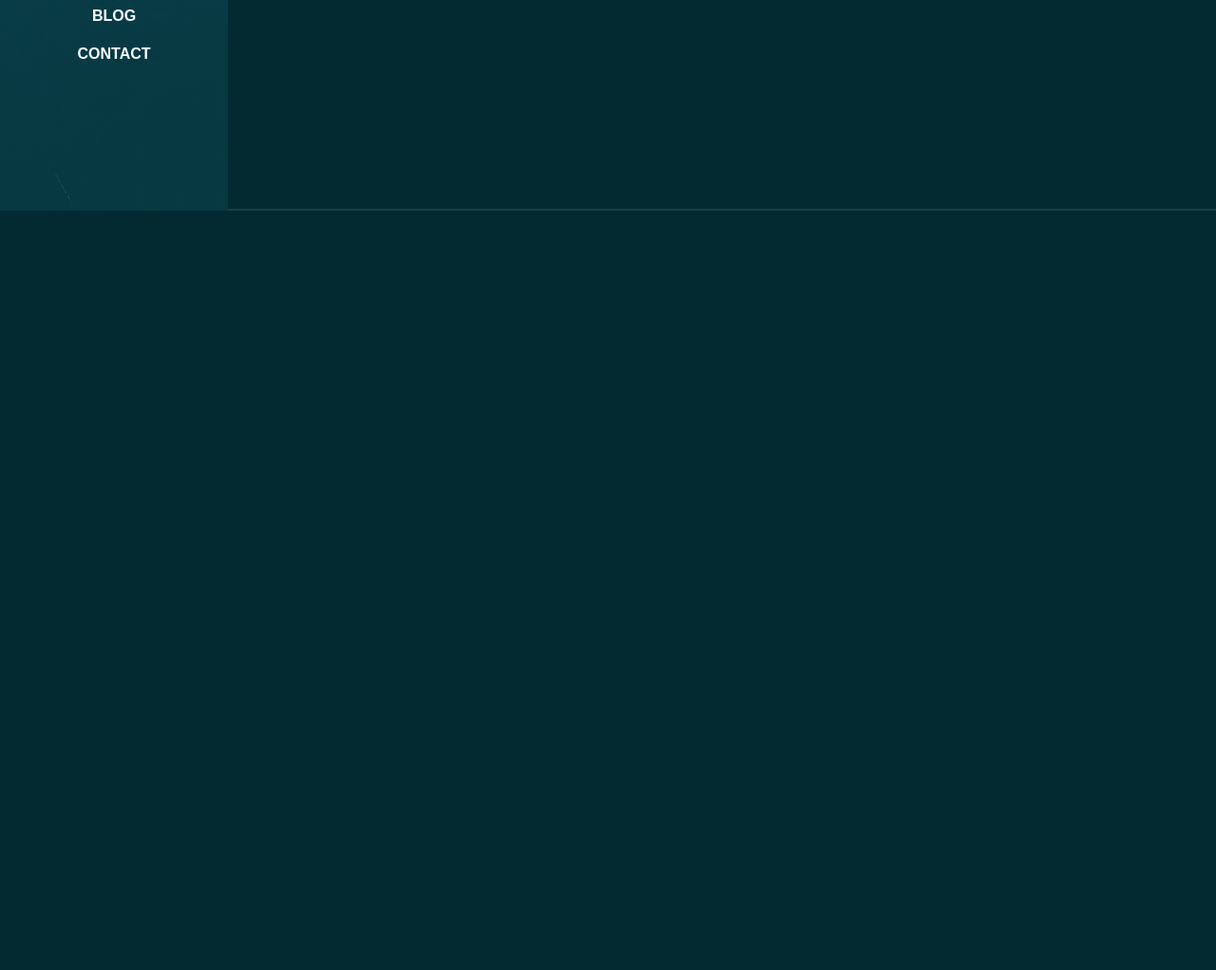
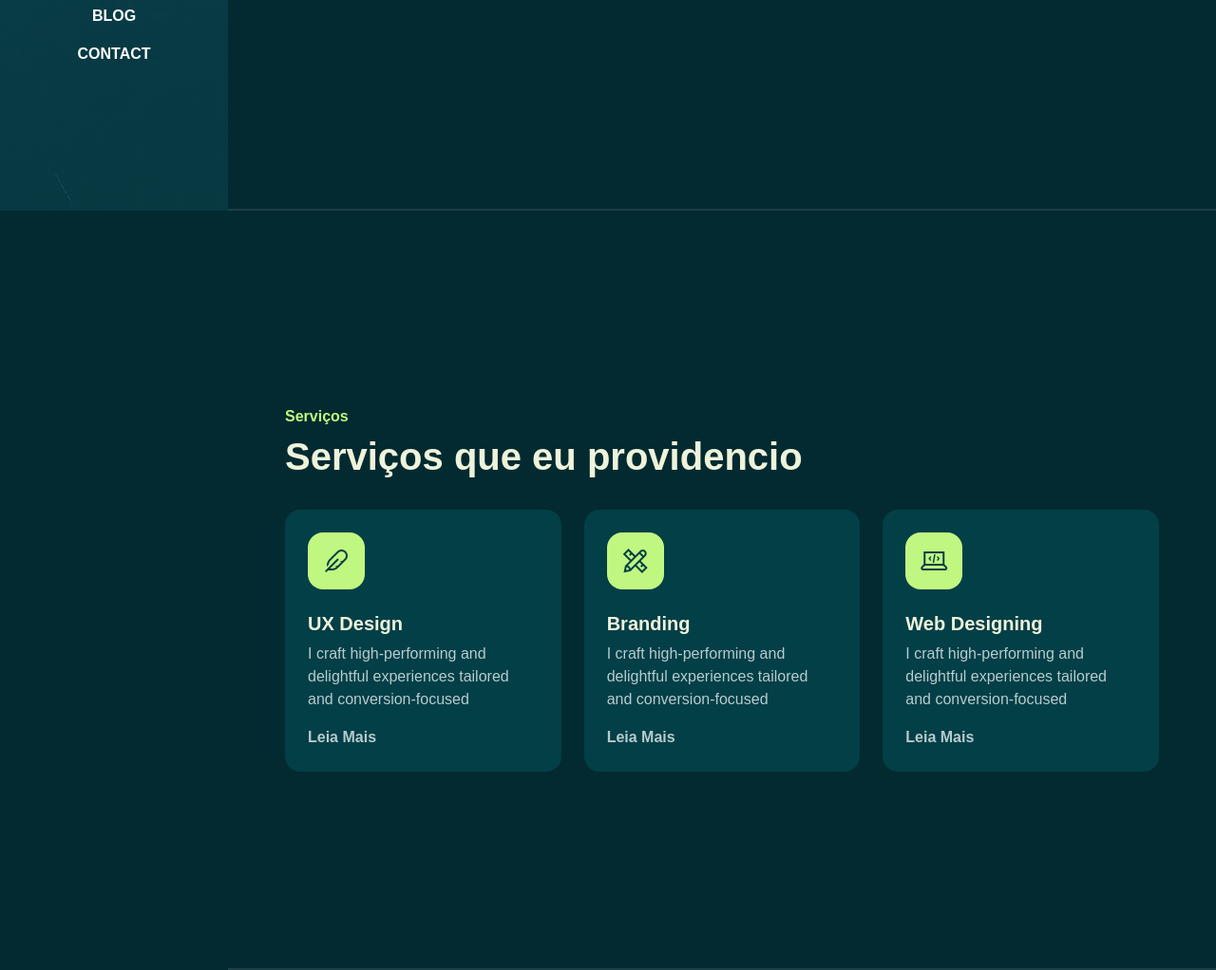
Before and after one commit to joaovictor-sf/joaovictor-sf.github.io, a plain HTML site: page index.html in a window 1280 px wide. Shown: the part 578-1600 px from the top of the page at 95% size. Before the commit the page ends 800 px from the top, so only its background shows below. Drawn offline with Linux system fonts and the light colour scheme; a web font is replaced by a local one.

Commit message:
add services

```diff
--- a/assets/css/style.css
+++ b/assets/css/style.css
@@ -36,6 +36,10 @@ img {
     width: 100%;
 }
 
+.bg-base {
+    background-color: var(--color-base);
+}
+
 .text-brand{
     color: var(--color-brand);
 }
@@ -51,6 +55,25 @@ img {
     border-bottom: 2px solid rgba(255, 255, 255, 0.1);
 }
 
+.shadow-effect{
+    transition: all 0.5s;
+}
+
+.shadow-effect:hover {
+    box-shadow: -6px 6px 0 0 var(--color-brand);
+}
+
+.iconbox{
+    width: 60px;
+    height: 60px;
+    display: flex;
+    align-items: center;
+    justify-content: center;
+    font-size: 32px;
+    background-color: var(--color-brand);
+    color: var(--color-base);
+}
+
 /* NAVBAR */
 .navbar {
     background-color: var(--color-base);
@@ -63,6 +86,10 @@ img {
 }
 
 .navbar .nav-link:hover {
+    color: var(--color-brand);
+}
+
+.navbar .nav-link.active {
     color: var(--color-brand);
 }
 
--- a/index.html
+++ b/index.html
@@ -9,7 +9,7 @@
     <link rel="stylesheet" href="./assets/css/line-awesome.min.css">
     <link rel="stylesheet" href="./assets/css/style.css">
 </head>
-<body>
+<body data-bs-spy="scroll" data-bs-target=".navbar">
 
     <!-- Navbar -->
     <nav class="navbar navbar-expand-lg navbar-dark fixed-top">
@@ -68,6 +68,56 @@
         </section>
 
         <!-- Services -->
+        <section id="services" class="full-height px-lg-5">
+          <div class="container">
+
+              <div class="row pb-4">
+                  <div class="col-lg-8">
+                      <h6 class="text-brand">Serviços</h6>
+                      <h1>Serviços que eu providencio</h1>
+                  </div>
+              </div>
+
+              <div class="row gy-4">
+
+                  <div class="col-md-4">
+                      <div class="service p-4 bg-base rounded-4 shadow-effect">
+                          <div class="iconbox rounded-4">
+                              <i class="las la-feather"></i>
+                          </div>
+                          <h5 class="mt-4 mb-2">UX Design</h5>
+                          <p>I craft high-performing and delightful experiences tailored and conversion-focused</p>
+                          <a href="#" class="link-custom">Leia Mais</a>
+                      </div>
+                  </div>
+
+                  <div class="col-md-4">
+                      <div class="service p-4 bg-base rounded-4 shadow-effect">
+                          <div class="iconbox rounded-4">
+                              <i class="las la-pencil-ruler"></i>
+                          </div>
+                          <h5 class="mt-4 mb-2">Branding</h5>
+                          <p>I craft high-performing and delightful experiences tailored and conversion-focused</p>
+                          <a href="#" class="link-custom">Leia Mais</a>
+                      </div>
+                  </div>
+
+                  <div class="col-md-4">
+                      <div class="service p-4 bg-base rounded-4 shadow-effect">
+                          <div class="iconbox rounded-4">
+                              <i class="las la-laptop-code"></i>
+                          </div>
+                          <h5 class="mt-4 mb-2">Web Designing</h5>
+                          <p>I craft high-performing and delightful experiences tailored and conversion-focused</p>
+                          <a href="#" class="link-custom">Leia Mais</a>
+                      </div>
+                  </div>
+
+              </div>
+
+          </div>
+      </section>
+
     </div>
 
     <script src="./assets/js/bootstrap.bundle.min.js"></script>
```
